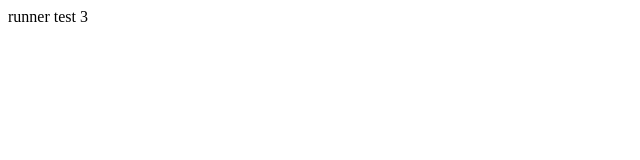
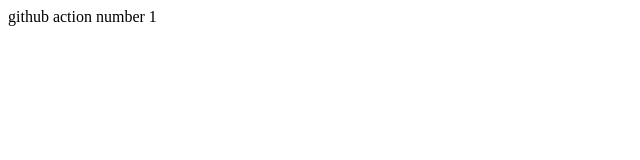
Before and after one commit to snasirzadeh/snasirzadeh-website, a plain HTML site: page index.html in a window 1280 px wide. Shown: the full height of the page, 0-640 px from the left. Drawn offline with Linux system fonts and the light colour scheme.

Commit message:
Update index.html test

```diff
--- a/index.html
+++ b/index.html
@@ -1,3 +1,3 @@
 <html>
-	runner test 3
+	github action number 1
 </html>
```
